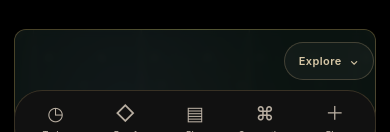
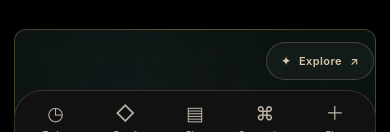
Before and after one commit to an1shm7951/Life-Mode, a Next.js app: page /play in a window 390 px wide. Shown: the part 676-808 px from the top of the page. Built offline with nearby package versions, Linux system fonts and the light colour scheme.

Commit message:
Make the mobile Explore action more visible and premium

```diff
--- a/src/components/mobile-nav.tsx
+++ b/src/components/mobile-nav.tsx
@@ -90,8 +90,8 @@ function MobileNavContent() {
         <button type="button" className={moreOpen || moreActive ? "lm-more-trigger is-active" : "lm-more-trigger"} aria-expanded={moreOpen} aria-haspopup="menu" aria-controls="lifemode-more-menu" aria-label="More navigation" onClick={() => setMoreOpen((open) => !open)}>More <span aria-hidden="true">⌄</span></button>
       </header>
 
-      <button type="button" className={moreOpen || moreActive ? "lm-mobile-more-trigger is-active" : "lm-mobile-more-trigger"} aria-expanded={moreOpen} aria-haspopup="menu" aria-controls="lifemode-more-menu" aria-label="More navigation" onClick={() => setMoreOpen((open) => !open)}>
-        Explore <span aria-hidden="true">⌄</span>
+      <button type="button" className={moreOpen || moreActive ? "lm-mobile-more-trigger is-active" : "lm-mobile-more-trigger"} aria-expanded={moreOpen} aria-haspopup="menu" aria-controls="lifemode-more-menu" aria-label="Explore more LifeMode features" onClick={() => setMoreOpen((open) => !open)}>
+        <span className="lm-explore-spark" aria-hidden="true">✦</span><span>Explore</span><span className="lm-explore-arrow" aria-hidden="true">↗</span>
       </button>
 
       {moreOpen ? (
```
